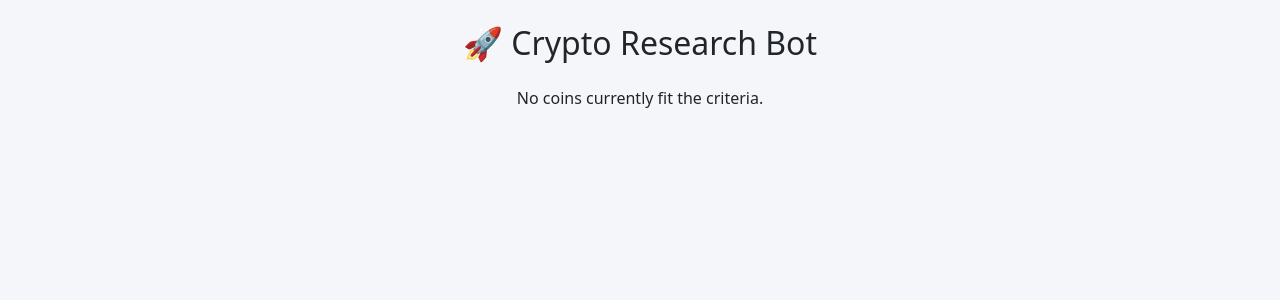
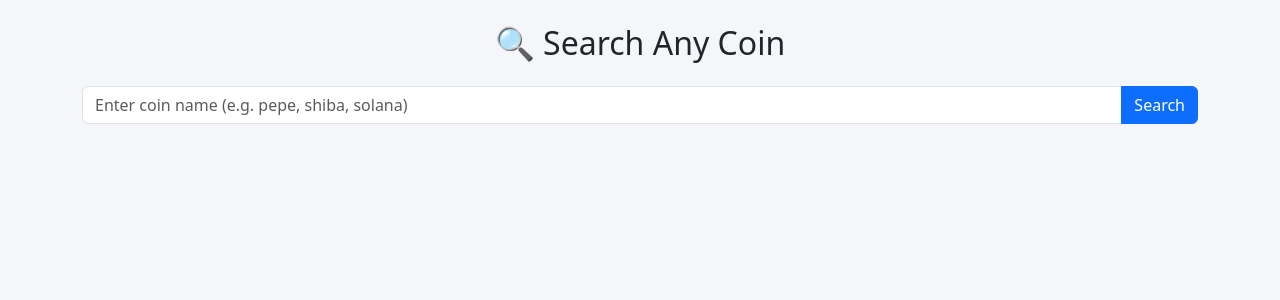
Before and after one commit to thechosenneel/crypto-research-bot, a Flask app: page / in a window 1280 px wide. Shown: the top 300 px of the page. Run offline with Flask 3, Linux system fonts and the light colour scheme.

Commit message:
Update index.html

```diff
--- a/templates/index.html
+++ b/templates/index.html
@@ -25,23 +25,24 @@
 </head>
 <body>
 <div class="container py-4">
-    <h2 class="mb-4 text-center">🚀 Crypto Research Bot</h2>
+    <h2 class="mb-4 text-center">🔍 Search Any Coin</h2>
+
+    <form method="POST" class="mb-4">
+        <div class="input-group">
+            <input type="text" name="coin_name" class="form-control" placeholder="Enter coin name (e.g. pepe, shiba, solana)" required>
+            <button class="btn btn-primary" type="submit">Search</button>
+        </div>
+    </form>
 
     {% if error %}
-        <div class="alert alert-danger">API Error: {{ error }}</div>
+        <div class="alert alert-danger">{{ error }}</div>
     {% endif %}
 
-    {% if coins|length == 0 %}
-        <p class="text-center">No coins currently fit the criteria.</p>
-    {% endif %}
-
-    <div class="row g-4">
-        {% for coin in coins %}
-        <div class="col-md-6 col-lg-4">
-            <div class="card p-3 coin-card">
+    {% if coin %}
+    <div class="card p-4 coin-card">
         <div class="d-flex align-items-center">
-                    <img src="{{ coin.image }}" alt="{{ coin.symbol }}" width="40" class="me-3">
-                    <h5 class="mb-0">{{ coin.name }} ({{ coin.symbol.upper() }})</h5>
+            <img src="{{ coin.image }}" alt="{{ coin.symbol }}" width="50" class="me-3">
+            <h4>{{ coin.name }} ({{ coin.symbol.upper() }})</h4>
         </div>
         <hr>
         <p><strong>Price:</strong> ${{ coin.price }}</p>
@@ -49,15 +50,12 @@
         <p><strong>7d:</strong> <span class="badge {{ 'badge-positive' if coin.change_7d > 0 else 'badge-negative' }}">{{ coin.change_7d }}%</span></p>
         <p><strong>Market Cap:</strong> ${{ '{:,.0f}'.format(coin.market_cap) }}</p>
         <p><strong>Volume:</strong> ${{ '{:,.0f}'.format(coin.volume) }}</p>
-                <p><strong>Rank:</strong> {{ coin.rank }}</p>
-                <p><strong>Volume/Cap:</strong> {{ coin.volume_to_cap }}</p>
-                <p><strong>ATH Gap:</strong> {{ coin.ath_gap_percent }}%</p>
-                <p><strong>Circulating %:</strong> {{ coin.circ_supply_percent }}%</p>
+        <p><strong>ATH:</strong> ${{ coin.ath }} ({{ coin.ath_change }}% down)</p>
 
-                <canvas id="chart-{{ loop.index }}" height="100"></canvas>
+        <canvas id="chart-1" height="100"></canvas>
         <script>
-                    const ctx{{ loop.index }} = document.getElementById('chart-{{ loop.index }}').getContext('2d');
-                    new Chart(ctx{{ loop.index }}, {
+            const ctx1 = document.getElementById('chart-1').getContext('2d');
+            new Chart(ctx1, {
                 type: 'line',
                 data: {
                     labels: [...Array({{ coin.sparkline|length }}).keys()],
@@ -79,9 +77,7 @@
             });
         </script>
     </div>
-        </div>
-        {% endfor %}
-    </div>
+    {% endif %}
 </div>
 </body>
 </html>
```
Lines whose indentation alone changed are shown as unchanged.
